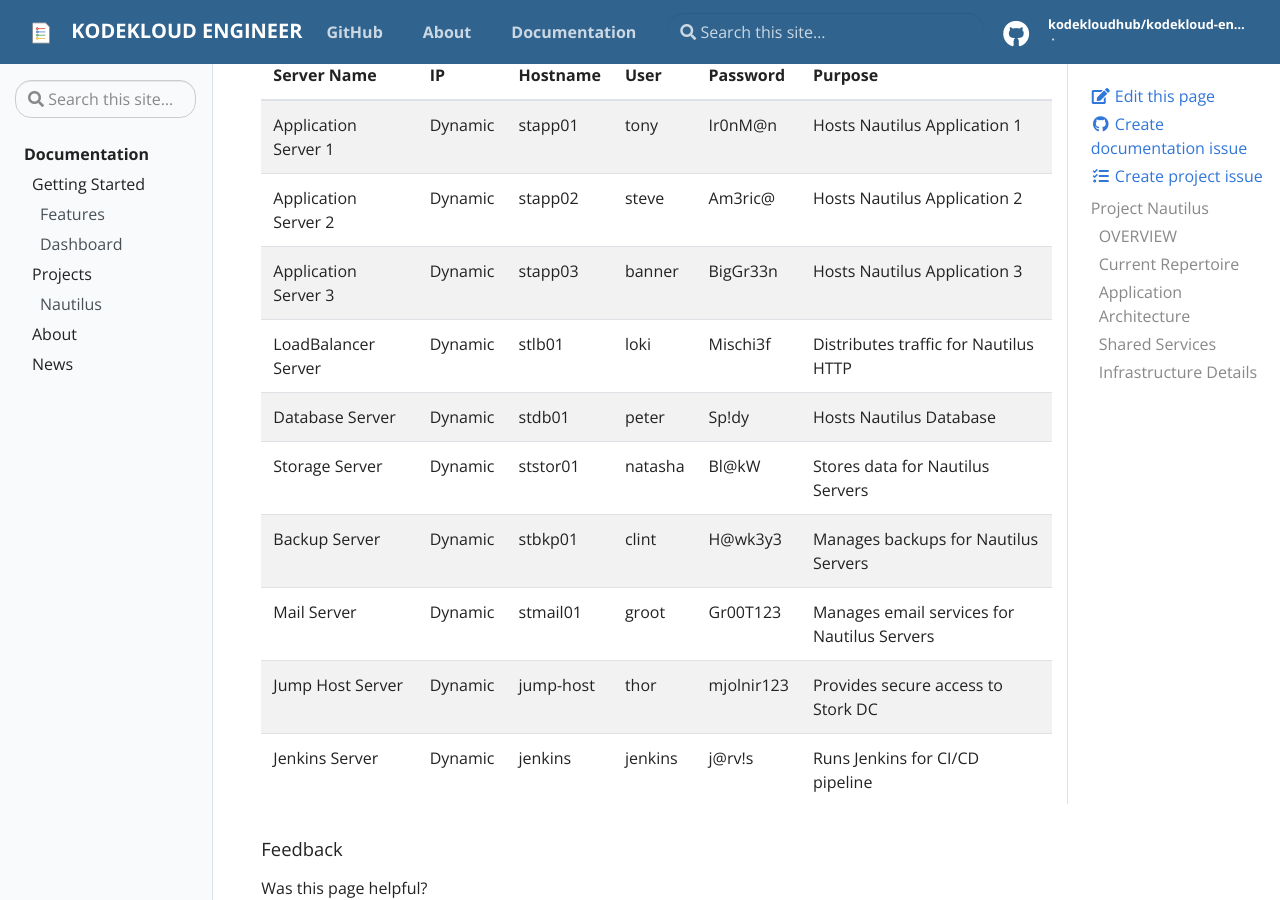
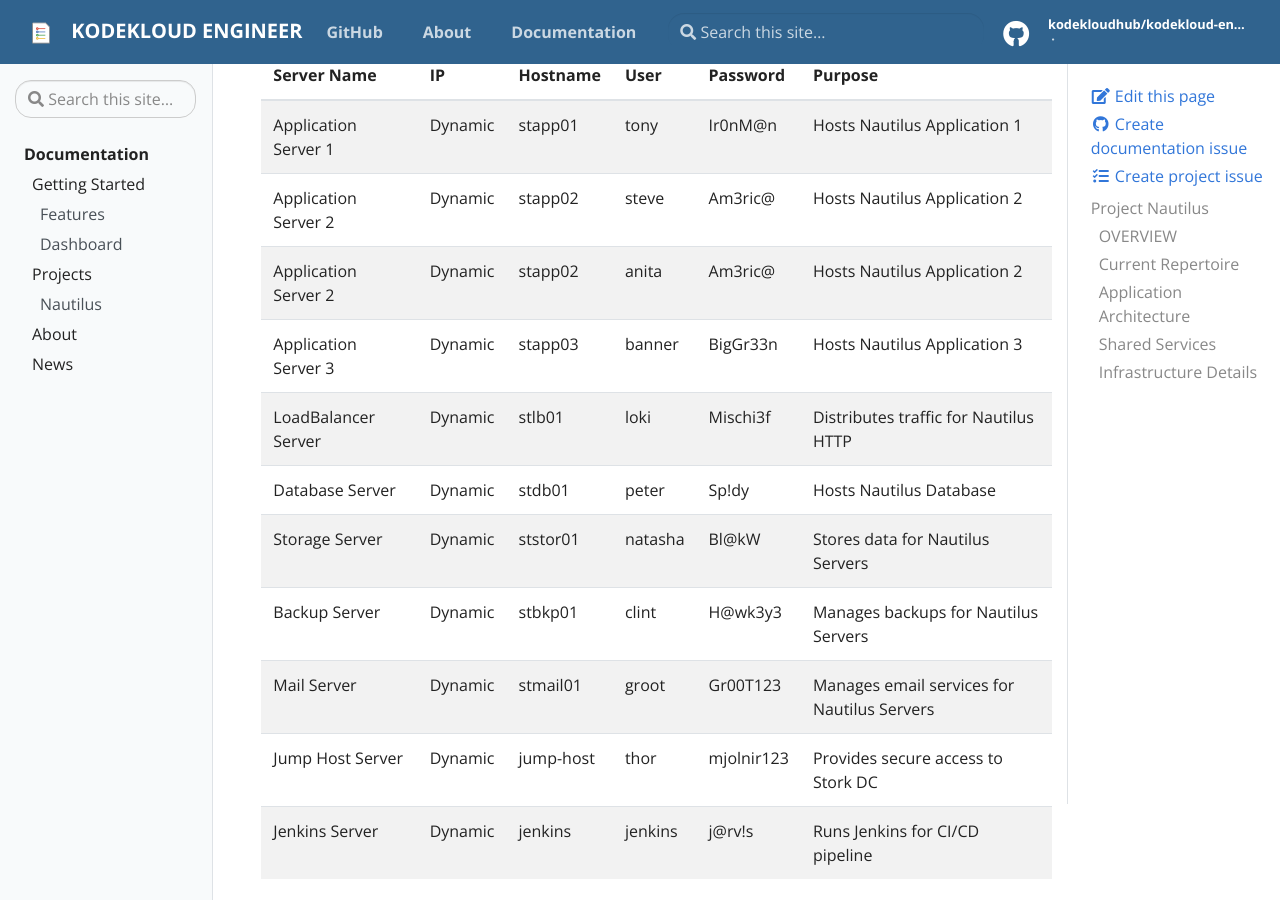
Before and after one commit to kodekloudhub/kodekloud-engineer, a Jekyll site: the page built from _docs/projects/nautilus.md, in a window 1280 px wide and 900 px high, scrolled down 1615 px. Built offline with Jekyll 4.4.1, drawn with Linux system fonts in a browser that asks for light colours.

Commit message:
Fix user for Application Server 2
Corrected user for Application Server 2 from 'steve' to 'anita'.

```diff
--- a/_docs/projects/nautilus.md
+++ b/_docs/projects/nautilus.md
@@ -45,6 +45,7 @@ The Nautilus is a three-tier application and is deployed in the Stratos Datacent
 |:---------------------------|:---------|:-------------|:---------|:-------------|:---------------------------------|
 | Application Server 1       | Dynamic  | stapp01      | tony     | Ir0nM@n      | Hosts Nautilus Application 1     |
 | Application Server 2       | Dynamic  | stapp02      | steve    | Am3ric@      | Hosts Nautilus Application 2     |
+| Application Server 2       | Dynamic  | stapp02      | anita    | Am3ric@      | Hosts Nautilus Application 2     |
 | Application Server 3       | Dynamic  | stapp03      | banner   | BigGr33n     | Hosts Nautilus Application 3     |
 | LoadBalancer Server        | Dynamic  | stlb01       | loki     | Mischi3f     | Distributes traffic for Nautilus HTTP |
 | Database Server            | Dynamic  | stdb01       | peter    | Sp!dy        | Hosts Nautilus Database          |
```
